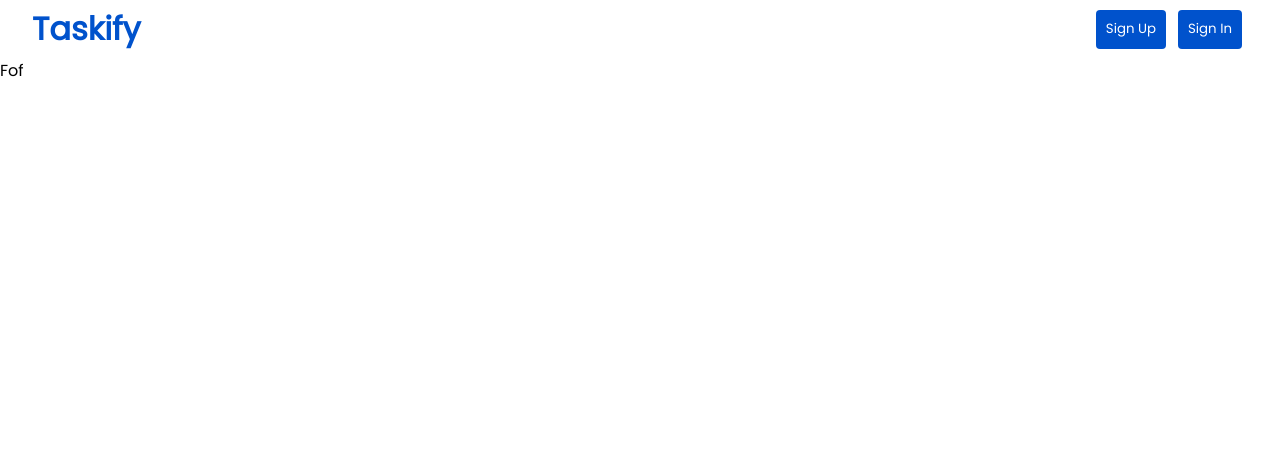
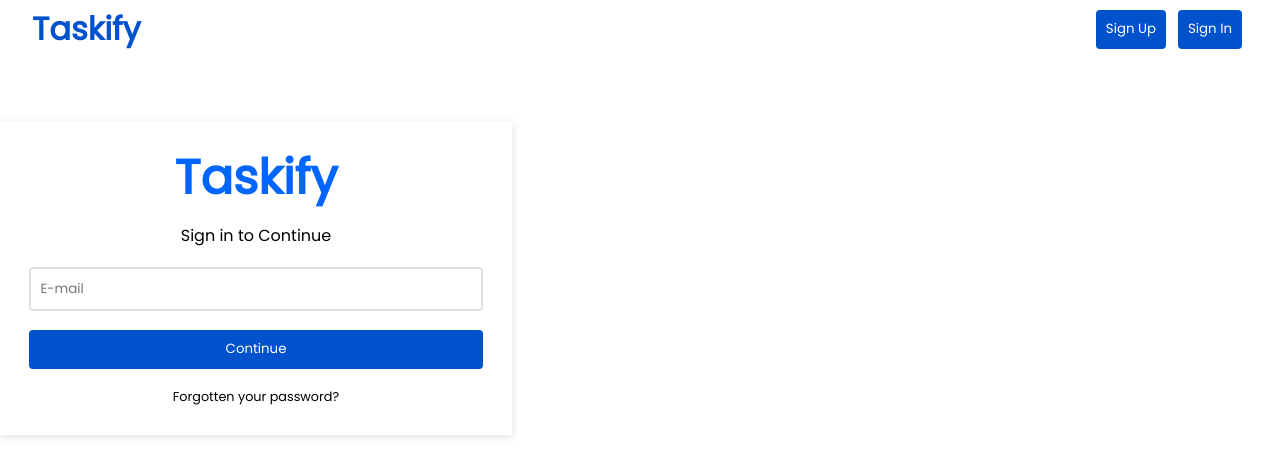
Before and after one commit to tomkjose/taskify, a React (Create React App) app: page /reset in a window 1280 px wide. Shown: the top 476 px of the page. Built offline with nearby package versions, Linux system fonts and the light colour scheme; no server answers.

Commit message:
Added : Authentication

```diff
--- a/src/components/App/App.jsx
+++ b/src/components/App/App.jsx
@@ -4,9 +4,10 @@ import {
   Signup,
   Home,
   Dashboard,
-  Fof,
   Tasks,
   TaskEdit,
+  Reset,
+  Fof,
 } from "../../pages/Index";
 import Navbar from "../Navbar/Navbar";
 function App() {
@@ -21,6 +22,7 @@ function App() {
           <Route exact path="/task/:id" element={<Tasks />}></Route>
           <Route exact path="/task/:id/edit" element={<TaskEdit />}></Route>
           <Route exact path="/signup" element={<Signup />}></Route>
+          <Route exact path="/reset" element={<Reset />}></Route>
           <Route path="*" element={<Fof />}></Route>
         </Routes>
       </Router>
--- a/src/components/Navbar/Navbar.jsx
+++ b/src/components/Navbar/Navbar.jsx
@@ -24,8 +24,17 @@ function Navbar() {
         <div className="auth__user">
           <FontAwesomeIcon icon={faBell} size="xl" className="nav__icons" />
           <FontAwesomeIcon icon={faCog} size="xl" className="nav__icons" />
-          <div className="user__avatar">
-            {currentUser._delegate.displayName.charAt(0).toUpperCase()}
+          <div
+            className="user__avatar"
+            title={
+              currentUser._delegate.displayName.length > 0
+                ? currentUser._delegate.displayName
+                : ""
+            }
+          >
+            {currentUser._delegate.displayName.length > 0
+              ? currentUser._delegate.displayName.charAt(0).toUpperCase()
+              : ""}
           </div>
           {/* <img
           className="avatar"
--- /dev/null
+++ b/src/components/ResetCard/ResetCard.jsx
@@ -0,0 +1,40 @@
+import React, { useState } from "react";
+import { useAuth } from "../../context/AuthContext";
+import { useNavigate } from "react-router-dom";
+
+function ResetCard() {
+  const { resetPassword } = useAuth();
+  const navigate = useNavigate();
+  const [email, setEmail] = useState();
+  const handleResetPassword = async (e) => {
+    e.preventDefault();
+    try {
+      resetPassword(email);
+      navigate("/signin");
+    } catch (error) {
+      console.log("Reset password error", error);
+    }
+  };
+  return (
+    <div className="auth__card">
+      <p className="auth__title">Taskify</p>
+      <p className="auth__text">Sign in to Continue</p>
+      <form className="auth__form" onSubmit={handleResetPassword}>
+        <input
+          className="auth__input"
+          type="email"
+          name="email"
+          onChange={(e) => setEmail(e.target.value)}
+          placeholder="E-mail"
+          required
+        />
+        <button type="submit" className="btn">
+          Continue
+        </button>
+      </form>
+      <div className="auth__forgetpassword">Forgotten your password?</div>
+    </div>
+  );
+}
+
+export default ResetCard;
--- a/src/components/SignInCard/SignInCard.jsx
+++ b/src/components/SignInCard/SignInCard.jsx
@@ -49,7 +49,9 @@ function SignInCard() {
         </button>
       </form>
       {error ? <div className="auth__error">{error}</div> : ""}
-      <div className="auth__forgetpassword">Forgotten your password?</div>
+      <Link to="/reset">
+        <div className="auth__forgetpassword">Forgotten your password?</div>
+      </Link>
       <div className="auth__text">
         Don't have an account?{" "}
         <Link to="/signup">
--- a/src/components/SignUpCard/SignUpCard.jsx
+++ b/src/components/SignUpCard/SignUpCard.jsx
@@ -72,7 +72,7 @@ function SignUpCard() {
       <div className="auth__text">
         Have an account?
         <Link to="/signin">
-          <span style={{ color: "#0065ff", cursor: "pointer" }}> Sign In </span>
+          <span style={{ color: "#0065ff", cursor: "pointer" }}> Sign Up </span>
         </Link>
       </div>
     </div>
--- a/src/pages/Dashboard.jsx
+++ b/src/pages/Dashboard.jsx
@@ -1,7 +1,16 @@
-import React from "react";
+import React, { useEffect } from "react";
 import "../styles/dashboard.css";
 import TaskList from "../components/TaskList/TaskList";
+import { useAuth } from "../context/AuthContext";
+import { useNavigate } from "react-router-dom";
 function Dashboard() {
+  const { currentUser } = useAuth();
+  const navigate = useNavigate();
+  useEffect(() => {
+    if (!currentUser) {
+      navigate("/signin");
+    }
+  }, [currentUser, navigate]);
   return (
     <div className="dashboard">
       <TaskList />
--- a/src/pages/Index.jsx
+++ b/src/pages/Index.jsx
@@ -5,4 +5,6 @@ import Signin from "./Signin";
 import Signup from "./Signup";
 import Tasks from "./Tasks";
 import TaskEdit from "./TaskEdit";
-export { Signin, Signup, Home, Dashboard, Fof, Tasks, TaskEdit };
+import Reset from "./Reset";
+
+export { Signin, Signup, Home, Dashboard, Fof, Tasks, TaskEdit, Reset };
--- /dev/null
+++ b/src/pages/Reset.jsx
@@ -0,0 +1,8 @@
+import React from "react";
+import ResetCard from "../components/ResetCard/ResetCard";
+
+function Reset() {
+  return <ResetCard />;
+}
+
+export default Reset;
```
